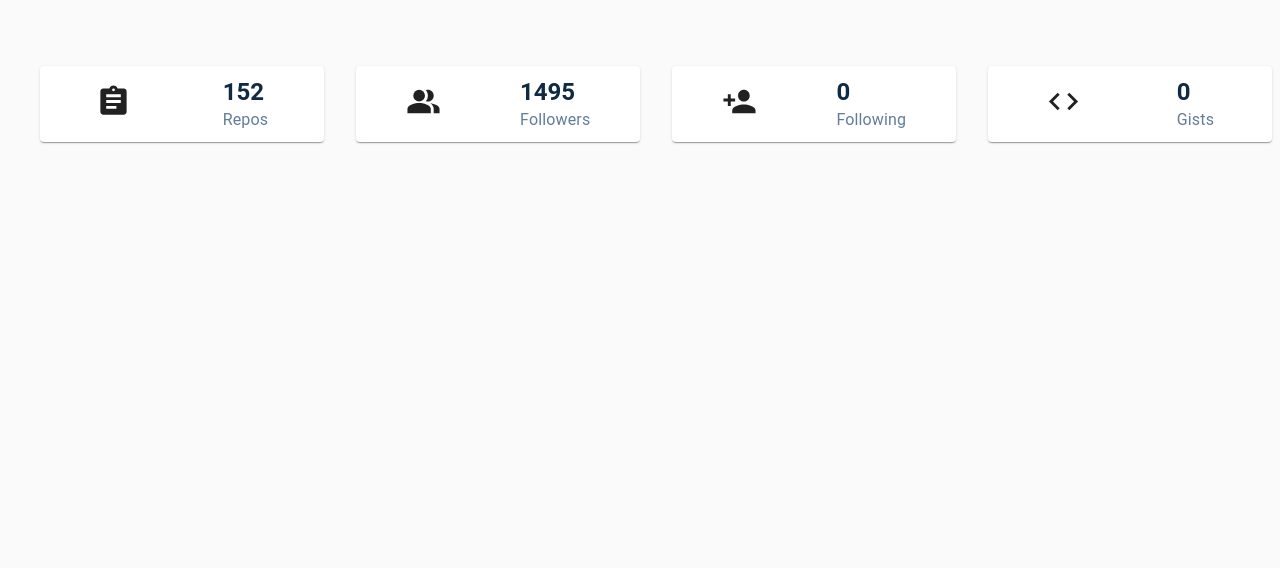
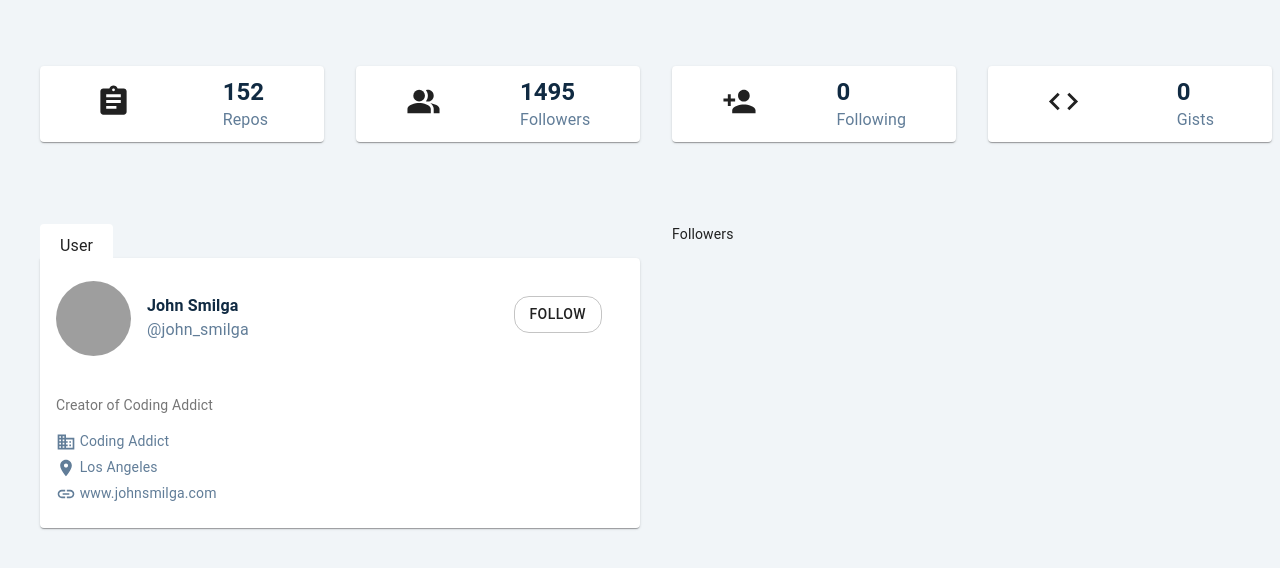
Before and after one commit to danailkostov/users-coders, a React (Create React App) app: page / in a window 1280 px wide. Shown: the top 568 px of the page. Built offline with nearby package versions, Linux system fonts and the light colour scheme; grey boxes are pictures that could not be loaded.

Commit message:
user component upd

```diff
--- a/public/index.html
+++ b/public/index.html
@@ -26,7 +26,7 @@
     -->
     <title>React App</title>
   </head>
-  <body>
+  <body style="background-color: #f1f5f8">
     <noscript>You need to enable JavaScript to run this app.</noscript>
     <div id="root"></div>
     <!--
--- /dev/null
+++ b/src/components/User/index.js
@@ -0,0 +1,23 @@
+import React, { useContext } from "react";
+import UserDetails from "../UserDetails";
+import UserFollowers from "../UserFollowers";
+import { AppContext } from "../../context/context";
+import { Container, Grid } from "@material-ui/core";
+
+const User = () => {
+  const { user, followers } = useContext(AppContext);
+  return (
+    <Container>
+      <Grid container style={{ margin: "50px 0px" }} spacing={4}>
+        <Grid item xs={12} lg={6}>
+          <UserDetails {...user} />
+        </Grid>
+        <Grid item xs={6}>
+          <UserFollowers />
+        </Grid>
+      </Grid>
+    </Container>
+  );
+};
+
+export default User;
--- /dev/null
+++ b/src/components/UserDetails/index.js
@@ -0,0 +1,141 @@
+import {
+  Paper,
+  Typography,
+  Card,
+  CardHeader,
+  Avatar,
+  Button,
+  CardContent,
+} from "@material-ui/core";
+import React from "react";
+import { makeStyles } from "@material-ui/core/styles";
+import LocationOnIcon from "@material-ui/icons/LocationOn";
+import LinkIcon from "@material-ui/icons/Link";
+import BusinessIcon from "@material-ui/icons/Business";
+
+const useStyles = makeStyles((theme) => ({
+  paper: {
+    display: "inline-block",
+    padding: "10px",
+    borderBottomRightRadius: "0px",
+    borderBottomLeftRadius: "0px",
+    paddingBottom: "0px",
+  },
+  label: {
+    padding: "10px",
+  },
+  paperTwo: {
+    borderTopLeftRadius: "0px",
+  },
+  avatar: {
+    width: "75px",
+    height: "75px",
+  },
+  btn: {
+    borderRadius: "15px",
+    margin: "30px",
+  },
+  name: {
+    color: "#102a42",
+    fontWeight: "bold",
+  },
+  twitter: {
+    color: "#617D98",
+  },
+  minorTypos: {
+    color: "#617D98",
+  },
+  icons: {
+    verticalAlign: "middle",
+    display: "inline-flex",
+  },
+}));
+
+const UserDetails = ({
+  avatar_url,
+  name,
+  twitter_username,
+  bio,
+  company,
+  location,
+  blog,
+}) => {
+  const classes = useStyles();
+  return (
+    <>
+      <Paper className={classes.paper} elevation="0">
+        <Typography component="label" className={classes.label}>
+          User
+        </Typography>
+      </Paper>
+      <Card className={classes.paperTwo}>
+        <CardHeader
+          avatar={
+            <Avatar
+              aria-label="user"
+              className={classes.avatar}
+              src={avatar_url}
+            />
+          }
+          action={
+            <Button variant="outlined" className={classes.btn}>
+              Follow
+            </Button>
+          }
+          title={
+            <Typography className={classes.name} component="h4">
+              {name}
+            </Typography>
+          }
+          subheader={
+            <Typography className={classes.twitter} component="p">
+              @{twitter_username}
+            </Typography>
+          }
+        />
+
+        <CardContent>
+          <Typography
+            variant="body2"
+            color="textSecondary"
+            component="p"
+            gutterBottom
+            paragraph
+          >
+            {bio}
+          </Typography>
+          <Typography
+            variant="body2"
+            color="textSecondary"
+            component="p"
+            className={classes.minorTypos}
+            gutterBottom
+          >
+            <BusinessIcon fontSize="small" className={classes.icons} />{" "}
+            {company}
+          </Typography>
+          <Typography
+            variant="body2"
+            color="textSecondary"
+            component="p"
+            className={classes.minorTypos}
+            gutterBottom
+          >
+            <LocationOnIcon fontSize="small" className={classes.icons} />{" "}
+            {location}
+          </Typography>
+          <Typography
+            variant="body2"
+            color="textSecondary"
+            component="p"
+            className={classes.minorTypos}
+          >
+            <LinkIcon fontSize="small" className={classes.icons} /> {blog}
+          </Typography>
+        </CardContent>
+      </Card>
+    </>
+  );
+};
+
+export default UserDetails;
--- /dev/null
+++ b/src/components/UserFollowers/index.js
@@ -0,0 +1,7 @@
+import React from "react";
+
+const Followers = () => {
+  return <div>Followers</div>;
+};
+
+export default Followers;
--- a/src/pages/HomePage/index.js
+++ b/src/pages/HomePage/index.js
@@ -1,5 +1,6 @@
 import React from "react";
 import Info from "../../components/Info";
+import User from "../../components/User";
 
 const Home = () => {
   return (
@@ -7,7 +8,7 @@ const Home = () => {
       {/* <Navbar /> */}
       {/* <Search /> */}
       <Info />
-      {/* <User /> */}
+      <User />
       {/* <Repos /> */}
     </>
   );
```
